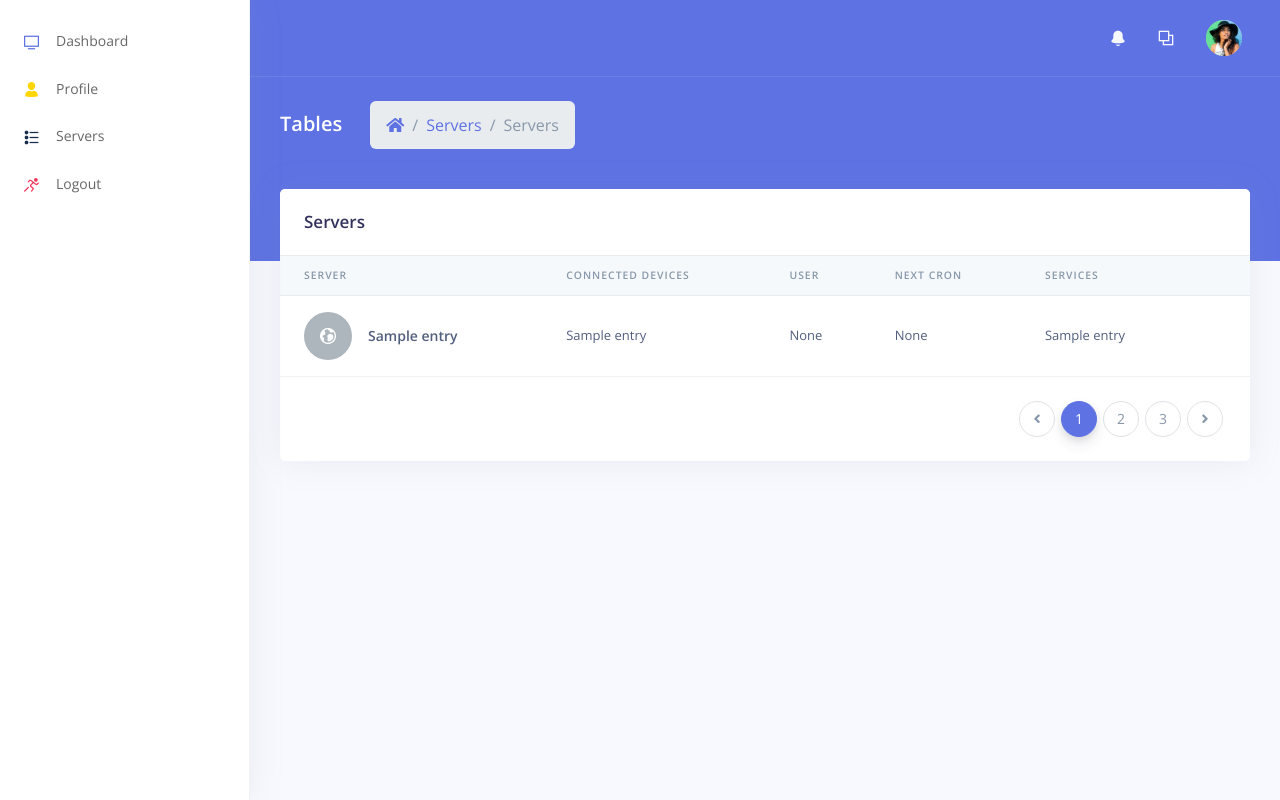
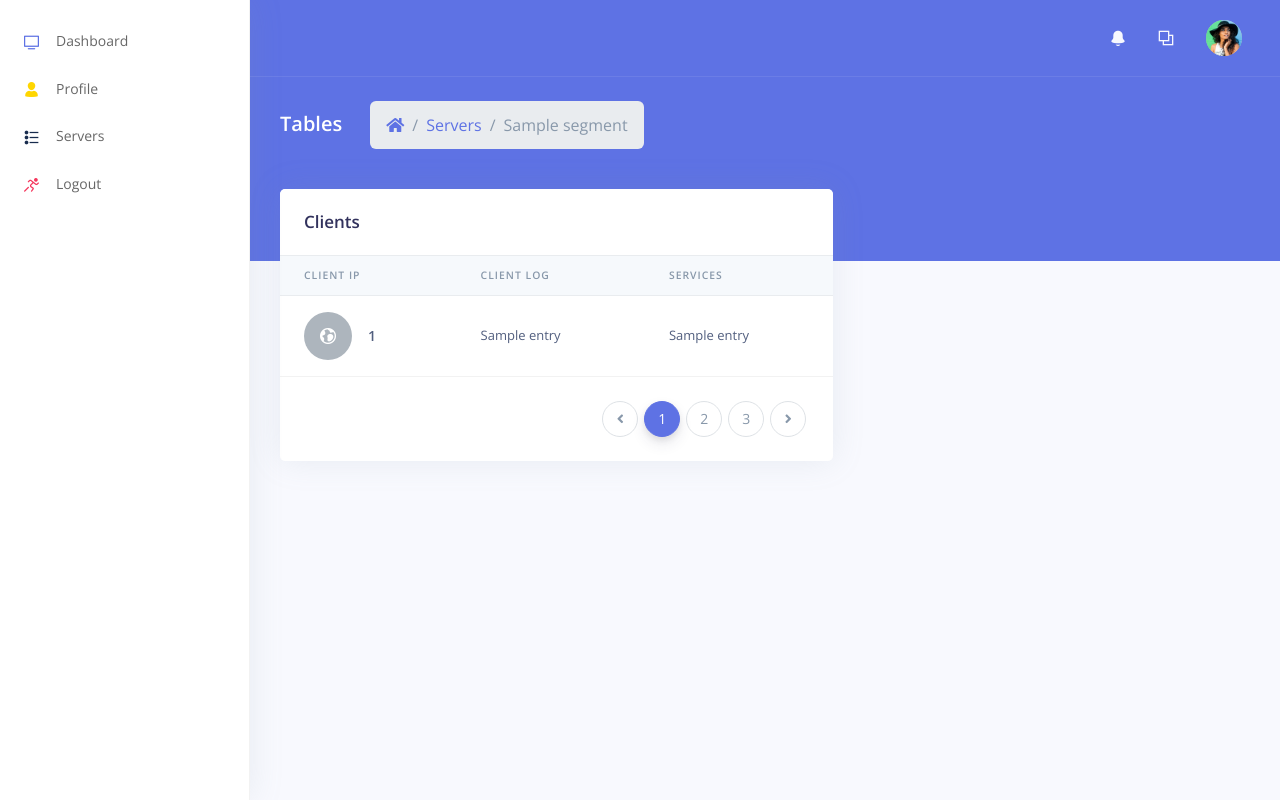
Before and after one commit to Jeann-Carlos/RsyncOverVpnWebsite, a Flask app: template apps/templates/home/server.html in a window 1280 px wide. Run offline with Flask 2, Linux system fonts and the light colour scheme; the template is opened without the code that fills it: most values are stand-ins (such as "Sample title", 1, 10 or a date in 2020); some libraries are stand-ins or nearby versions.

Commit message:
adding page that supports te viewing of hosts.

```diff
--- a/apps/templates/home/server.html
+++ b/apps/templates/home/server.html
@@ -12,9 +12,9 @@
             <h6 class="h2 text-white d-inline-block mb-0">Tables</h6>
             <nav aria-label="breadcrumb" class="d-none d-md-inline-block ml-md-4">
               <ol class="breadcrumb breadcrumb-links breadcrumb-dark">
-                <li class="breadcrumb-item"><a href="#"><i class="fas fa-home"></i></a></li>
-                <li class="breadcrumb-item"><a href="#">Servers</a></li>
-                <li class="breadcrumb-item active" aria-current="page">Servers</li>
+                <li class="breadcrumb-item"><a href="http://localhost:5000/servers.html"><i class="fas fa-home"></i></a></li>
+                <li class="breadcrumb-item"><a href="http://localhost:5000/servers.html">Servers</a></li>
+                <li class="breadcrumb-item active" aria-current="page">{{segment}}</li>
               </ol>
             </nav>
           </div>
@@ -26,52 +26,44 @@
   <!-- Page content -->
   <div class="container-fluid mt--6">
     <div class="row">
-      <div class="col">
+      <div class="col-sm-7">
         <div class="card">
           <!-- Card header -->
           <div class="card-header border-0">
-            <h3 class="mb-0">Servers</h3>
+            <h3 class="mb-0">Clients</h3>
           </div>
           <!-- Light table -->
           <div class="table-responsive">
             <table class="table align-items-center table-flush">
               <thead class="thead-light">
                 <tr>
-                  <th scope="col" class="sort" data-sort="name">Server</th>
-                  <th scope="col" class="sort" data-sort="connecteddevices">Connected Devices</th>
-                  <th scope="col" class="sort" data-sort="user">User</th>
-                  <th scope="col" class="nextcron">Next Cron</th>
+                  <th scope="col" class="sort" data-sort="clientip">Client Ip</th>
+                  <th scope="col" class="sort" data-sort="clientlog">Client Log</th>
                   <th scope="col" class="sort" data-sort="services">Services</th>
-                  <th scope="col"></th>
                 </tr>
               </thead>
               <tbody class="list">
-              {% for entry in server_host_data %}
-              <tr>
+              {% for entry in client_host_data %}
+               <tr>
                 <th scope="row">
                       <div class="media align-items-center">
-                        <a href="servers/{{entry[1]}}" class="avatar rounded-circle mr-3">
+                        <a href="http://localhost:5000/servers/{{segment}}/{{entry[0]}}" class="avatar rounded-circle mr-3">
                           <i class="ni ni-world"></i>
                         </a>
                         <div class="media-body">
-                          <span class="name mb-0 text-sm">{{entry[1]}}</span>
+                          <span class="name mb-0 text-sm">{{entry[0]}}</span>
                         </div>
                       </div>
                     </th>
-                <td class="connecteddevices">
-                  {{entry[2]}}
+                 <td class="clientlog">
+                    {{entry[1]}}
                 </td>
-                <td class="user">
-                  None
+                <td class="services">
+                    {{entry[2]}}
                 </td>
-                <td class="nextcron">
-                  None
-                </td>
-                 <td class="services">
-                      {{entry[3]}}
-                    </td>
-              </tr>
+               </tr>
               {% endfor %}
+
                <!--
                 <tr>
 
@@ -406,6 +398,8 @@
         </div>
       </div>
     </div>
+
+
     <!-- Dark table
     <div class="row">
       <div class="col">
```
